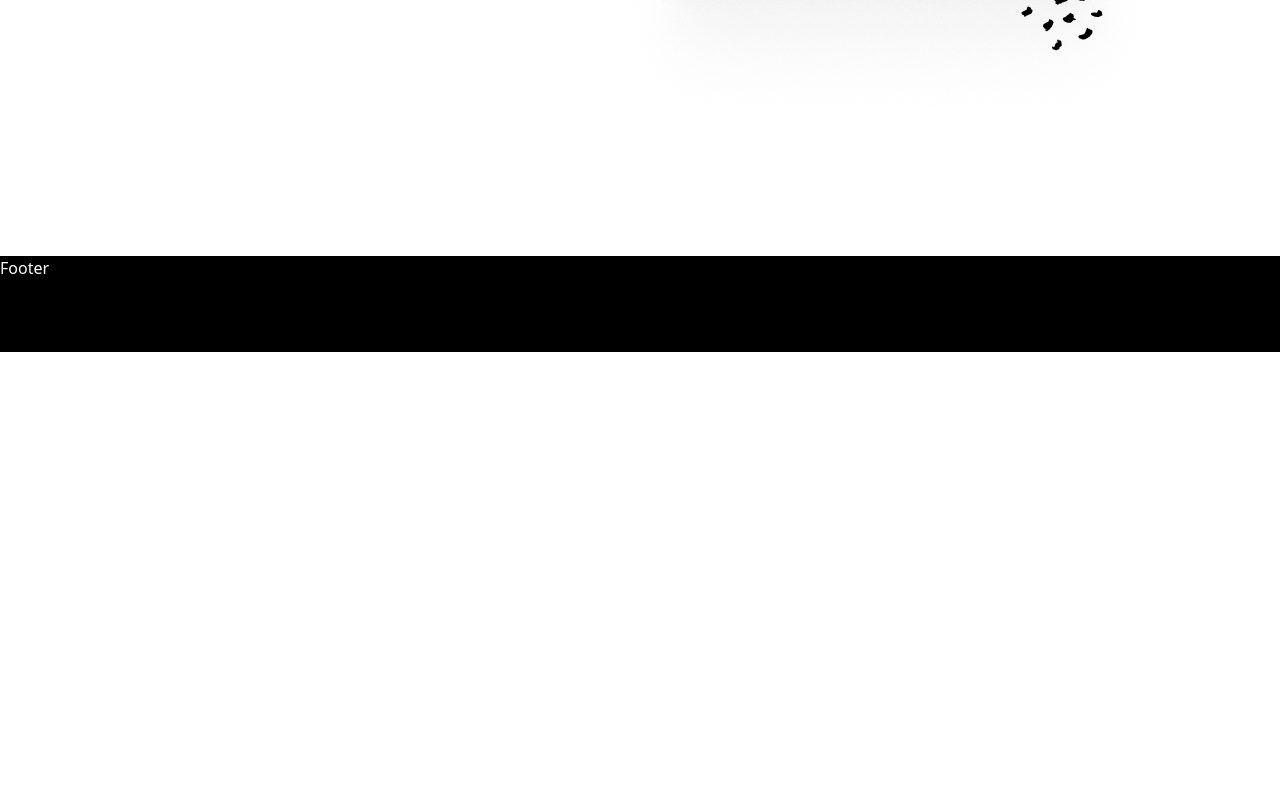
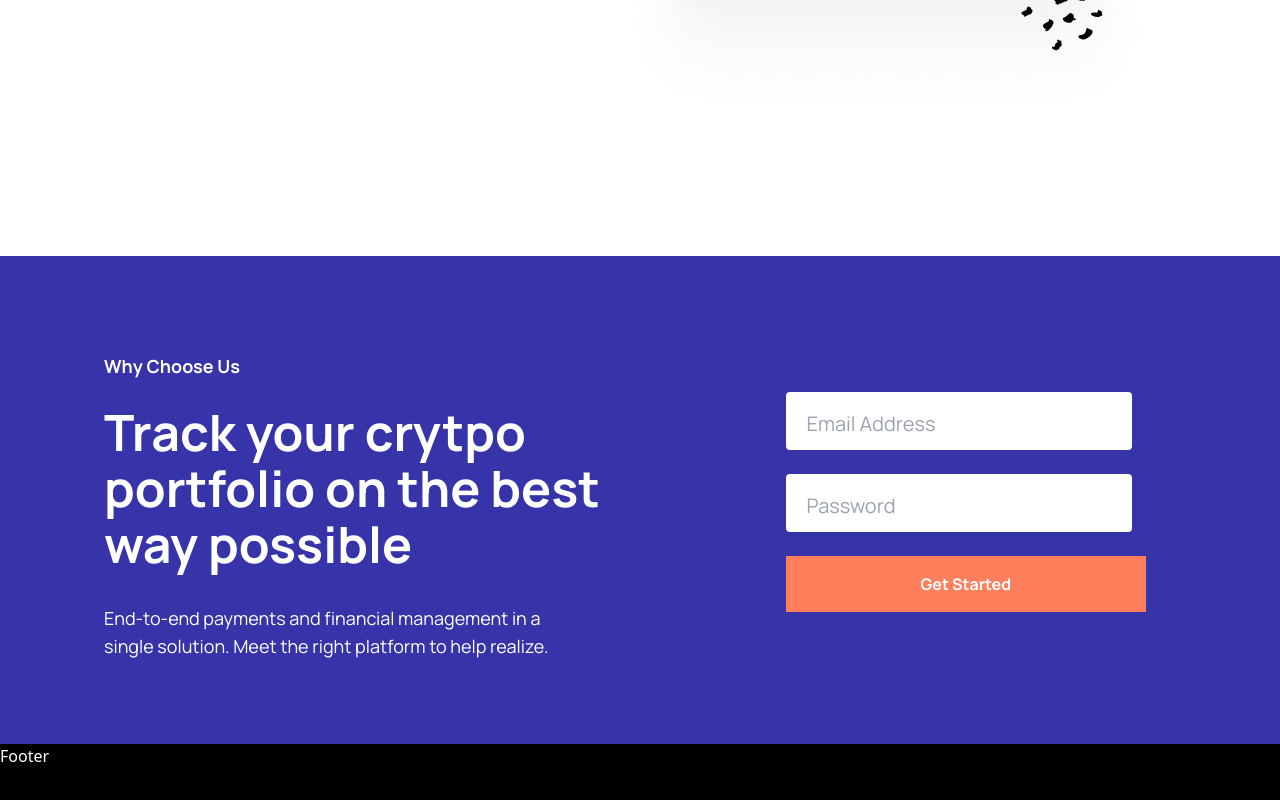
Before and after one commit to sohelrana3/Bwfc-React, a React (Create React App) app: page / in a window 1280 px wide. Shown: the part 520-1320 px from the top of the page. Before the commit the page ends 872 px from the top, so only its background shows below. Built offline with nearby package versions, Linux system fonts and the light colour scheme; no server answers; the HTML template or start-up script is replaced by a standard one.

Commit message:
contract part done

```diff
--- a/src/Pages/Home.js
+++ b/src/Pages/Home.js
@@ -7,6 +7,7 @@ import Account from '../components/Account'
 import Client from '../components/Client'
 import Residence from '../components/Residence'
 import Choose from '../components/Choose'
+import Contract from '../components/Contract'
 
 const Home = () => {
   return (
@@ -19,6 +20,7 @@ const Home = () => {
         <Client />
         <Residence />
         <Choose/>
+        <Contract />
     </>
   )
 }
--- /dev/null
+++ b/src/components/Contract.js
@@ -0,0 +1,32 @@
+import React from 'react'
+import Container from './layouts/Container'
+import Haddinglow from './layouts/Haddinglow'
+import Haddingtop from './layouts/Haddingtop'
+import Para from './layouts/Para'
+import Input from './layouts/Input'
+import { Form } from 'react-router-dom'
+
+const Contract = () => {
+  return (
+    <section className='bg-primary pt-24 pb-14'>
+        <Container>
+            <div className='flex'>
+                <div className='ml-16 w-[60%]'>
+                    <h3 className='font-man text-lg font-bold mb-6 text-white'>Why Choose Us</h3>
+                    <h2 className='w-[550px] leading-[56px] font-man text-[50px] font-bold text-white mb-8'>Track your crytpo portfolio on the best way possible</h2>
+                    <p className='font-man text-lg font-normal mb-7 text-white w-[480px]'>End-to-end payments and financial management in a single solution. Meet the right platform to help realize.</p>
+                </div>
+                <div className='w-[40%] mt-10'>
+                <Form>
+                  <Input  placeholder='Email Address'/>
+                  <Input  placeholder='Password'/>
+                  <button className='bg-[#FF7F5C] py-4 px-[135px] font-man font-bold text-base text-white'>Get Started</button>
+                </Form>
+                </div>
+            </div>
+        </Container>
+    </section>
+  )
+}
+
+export default Contract
--- a/src/components/layouts/Haddinglow.js
+++ b/src/components/layouts/Haddinglow.js
@@ -1,6 +1,6 @@
 import React from 'react'
 
-const Haddinglow = ({title, style}) => {
+const Haddinglow = ({title}) => {
   return (
     <h3 className='font-man text-lg font-extrabold mb-6 text-primary capitalize'>{title}</h3>
   )
```
